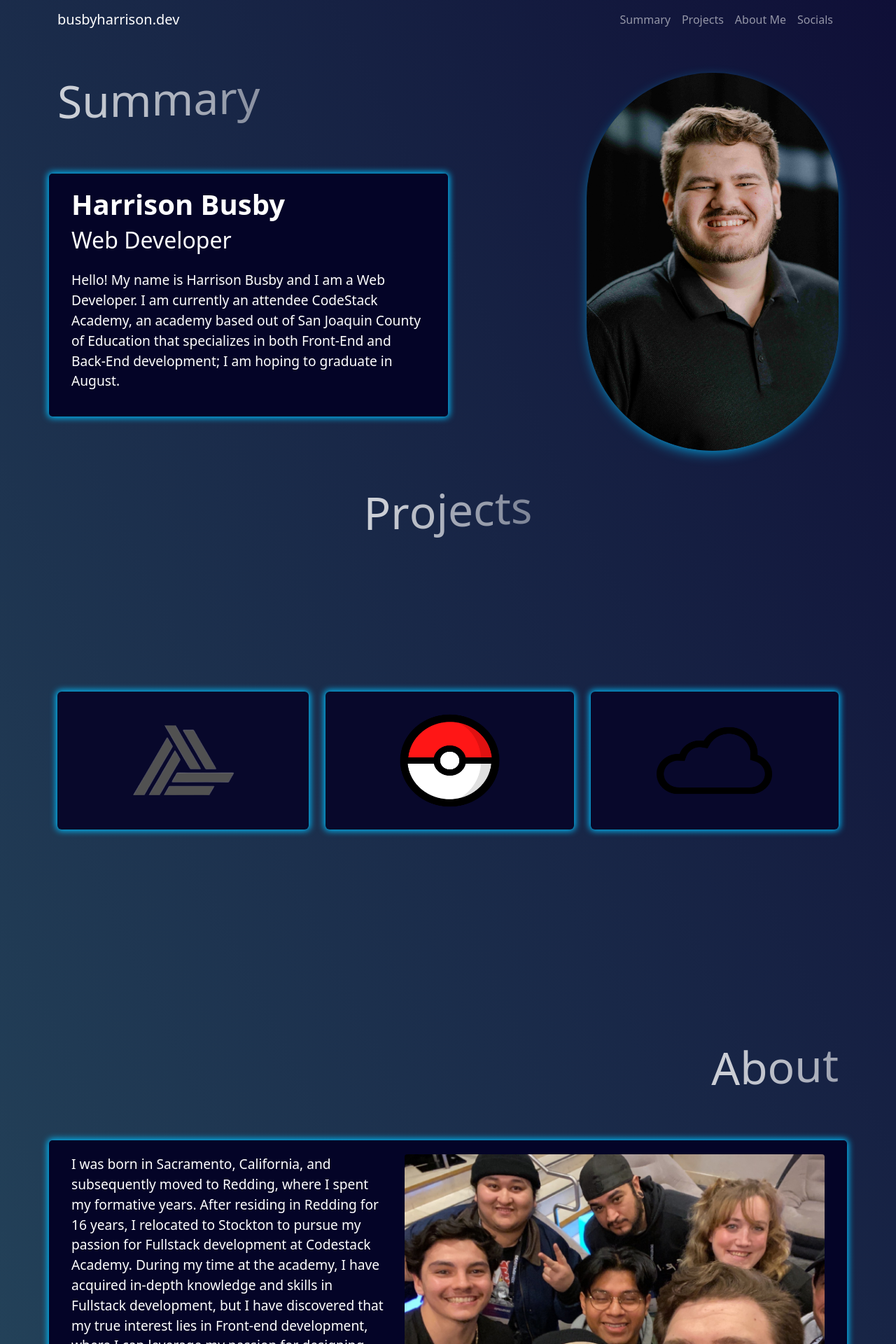
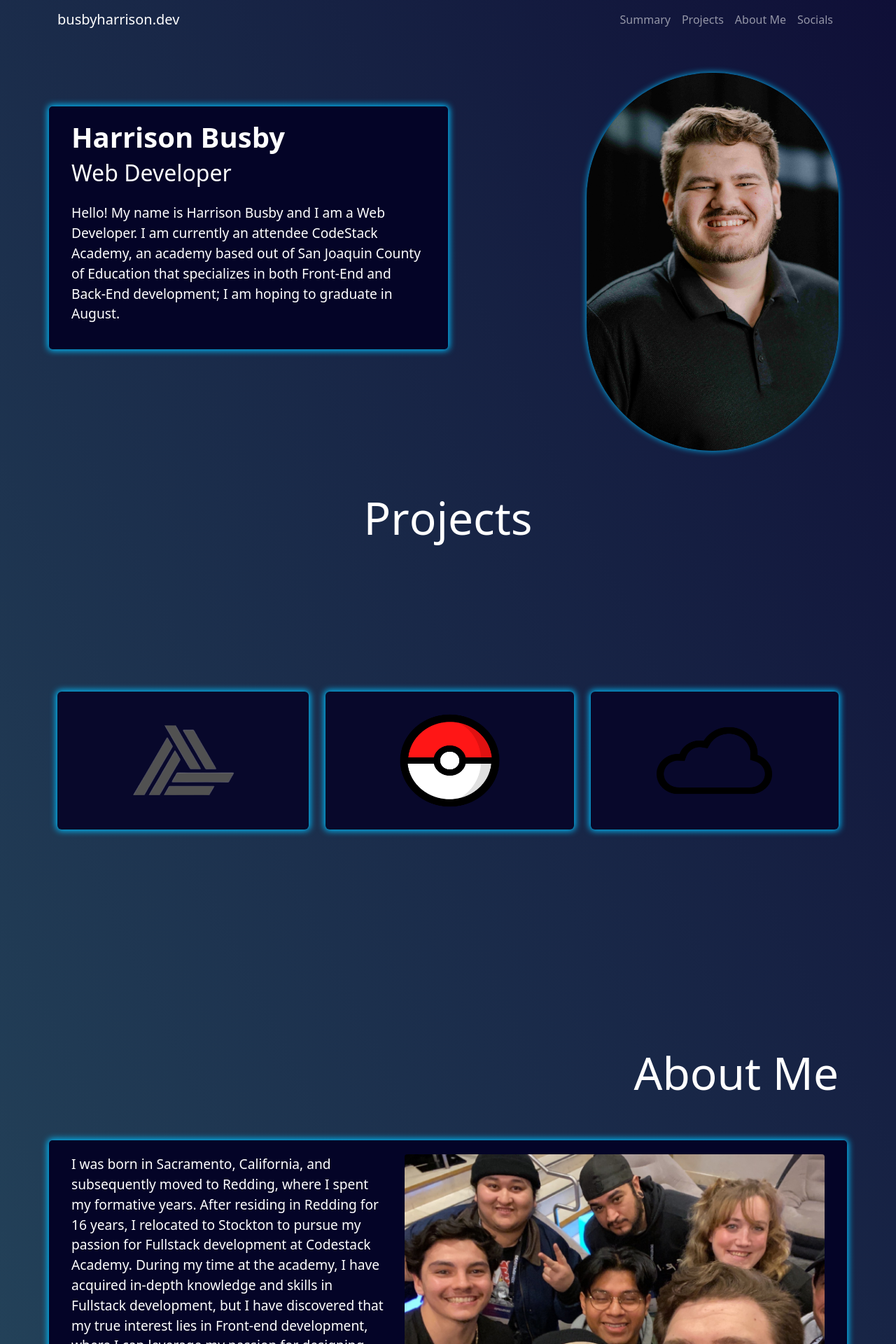
Before and after one commit to HarrisonTBusby/Busby-Portfolio-Website, a React (Create React App) app: page / in a window 1280 px wide. Shown: the top 1920 px of the page at 70% size. Built offline with nearby package versions, Linux system fonts and the light colour scheme.

Commit message:
Fix to span

```diff
--- a/src/App.css
+++ b/src/App.css
@@ -10,8 +10,7 @@ body{
   height: auto;
   border-radius: 200px;
   position: relative;
-  box-shadow: 0 0 0 0 #00BFFF;
-  animation: rotate-box-shadow 2s infinite linear;
+  box-shadow: 0 0 10px 0 #00BFFF;
 }
 
 .descBox{
@@ -31,7 +30,7 @@ body{
 
 .projHeading span {
   display: inline-block;
-  animation: showText 3.5s ease-in-out infinite forwards;
+  animation: showText 3.0s ease-in-out forwards;
 }
 
 .projHeading span:nth-child(1) {
@@ -100,7 +99,6 @@ body{
 .projImg2, .projImg3{
   width: 165px !important;
   height: 153px;
-
 }
 
 .buttonShow{
@@ -140,39 +138,3 @@ body{
   border: none;
   color: white;
 }
-
-@keyframes rotate-box-shadow {
-  0% {
-    box-shadow: 0 0 0 0 #00BFFF;
-  }
-  10% {
-    box-shadow: 5px 0 20px -5px #00BFFF;
-  }
-  20% {
-    box-shadow: 10px 0 20px -10px #00BFFF;
-  }
-  30% {
-    box-shadow: 15px 5px 20px -10px #00BFFF;
-  }
-  40% {
-    box-shadow: 20px 10px 20px -10px #00BFFF;
-  }
-  50% {
-    box-shadow: 20px 15px 20px -10px #00BFFF;
-  }
-  60% {
-    box-shadow: 15px 20px 20px -10px #00BFFF;
-  }
-  70% {
-    box-shadow: 10px 20px 20px -10px #00BFFF;
-  }
-  80% {
-    box-shadow: 5px 15px 20px -10px #00BFFF;
-  }
-  90% {
-    box-shadow: 0 10px 20px -10px #00BFFF;
-  }
-  100% {
-    box-shadow: 0 5px 20px -5px #00BFFF;
-  }
-}
--- a/src/Components/MainPageComponent.js
+++ b/src/Components/MainPageComponent.js
@@ -78,15 +78,6 @@ export default function MainPageComponent() {
       <Container>
         <Row className='mt-5'>
           <Col>
-            <div className='projHeading' id='Summary'>
-              <span>S</span>
-              <span>u</span>
-              <span>m</span>
-              <span>m</span>
-              <span>a</span>
-              <span>r</span>
-              <span>y</span>
-            </div>
             <Row className='descBox mt-5'>
               <h1><strong>Harrison Busby</strong></h1>
               <h2>Web Developer</h2>
@@ -191,6 +182,10 @@ export default function MainPageComponent() {
               <span>o</span>
               <span>u</span>
               <span>t</span>
+              <span>&nbsp;</span>
+              <span>M</span>
+              <span>e</span>
+
               </div>
           </div>
 
```
